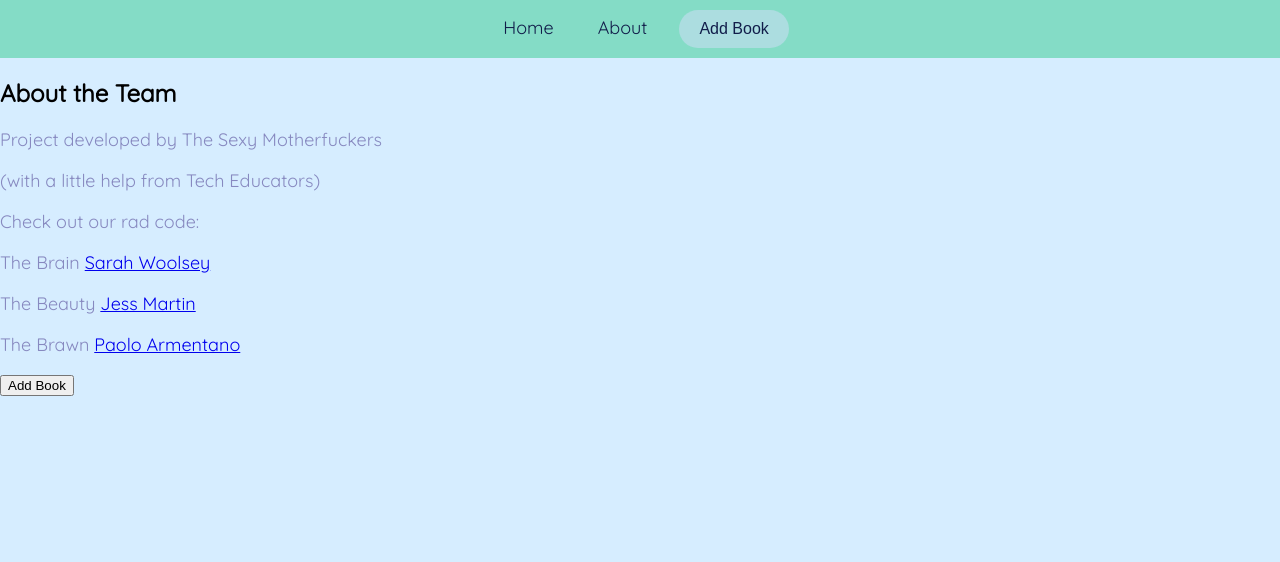
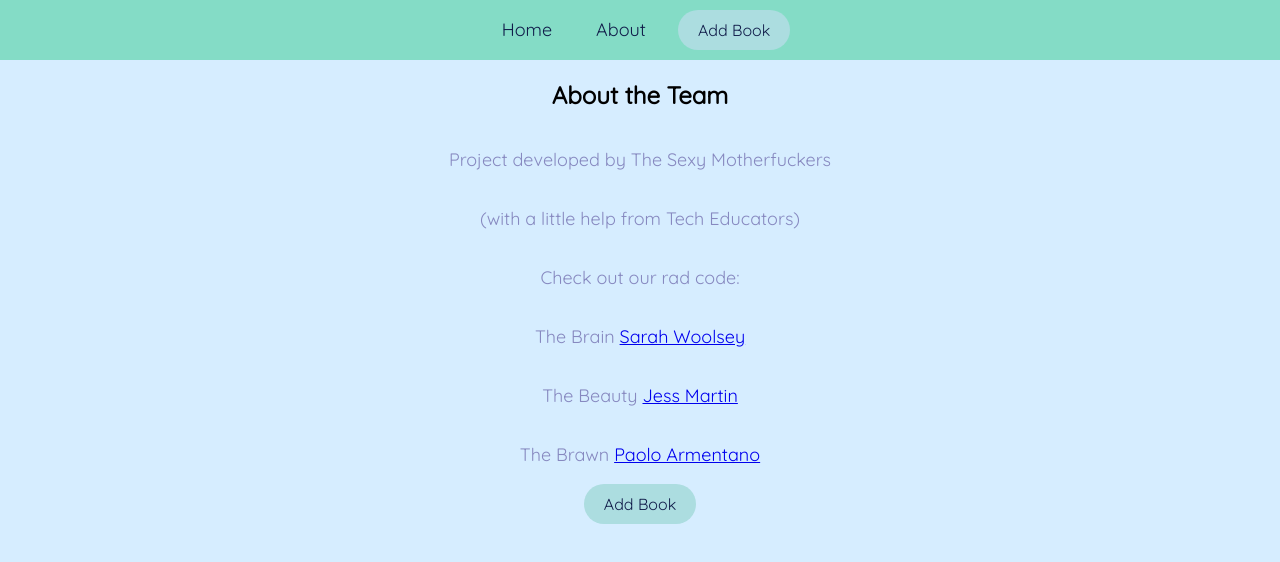
Before and after one commit to JessMMartin/can-of-books, a React (Create React App) app in the folder client/: page /about in a window 1280 px wide. Both pictures are taken after a click on the button "Add Book". Shown: the top 562 px of the page. Built offline with nearby package versions, Linux system fonts and the light colour scheme.

Commit message:
added css

```diff
--- a/client/src/App.css
+++ b/client/src/App.css
@@ -1,7 +1,6 @@
 @import url('https://fonts.googleapis.com/css2?family=Quicksand&display=swap');
 
 body {
-    font-family: Arial, sans-serif;
     margin: 0;
     padding: 0;
     font-family: 'Quicksand', sans-serif;
@@ -77,6 +76,7 @@ body {
     padding: 10px 20px;
     cursor: pointer;
     transition: transform 0.3s ease;
+    font-family: 'Quicksand', sans-serif;
   }
 
   .btn:hover {
@@ -119,3 +119,24 @@ body {
     visibility: visible;
     opacity: 1;
   }
+
+  .aboutPage{
+    display: flex;
+    justify-content: center;
+    align-items: center;
+    flex-direction: column;
+  }
+
+  .bestBooks{
+    display: flex;
+    justify-content: center;
+    align-items: center;
+    flex-direction: column;
+  }
+
+  .centered-button{
+    display: flex;
+    justify-content: center;
+    align-items: center;
+
+  }
--- a/client/src/App.js
+++ b/client/src/App.js
@@ -58,7 +58,9 @@ const App = () => {
           }
         />
       </Routes>
-      {showForm && <AddBookButton />}
+      <div className="centered-button">
+        {showForm && <AddBookButton />}
+      </div>
     </Router>
   );
 };
--- a/client/src/Components/About.js
+++ b/client/src/Components/About.js
@@ -1,8 +1,9 @@
 import React from 'react';
+import '../App.css';
 
 function About() {
   return (
-    <div>
+    <div className='aboutPage'>
       <h2>About the Team</h2>
       <p>Project developed by The Sexy Motherfuckers</p>
       <p>(with a little help from Tech Educators)</p>
--- a/client/src/Components/AddBookButton.js
+++ b/client/src/Components/AddBookButton.js
@@ -1,8 +1,9 @@
 import React from 'react';
+import '../App.css';
 
 const AddBookButton = ({ handleAddBookClick }) => {
   return (
-    <button onClick={handleAddBookClick}>Add Book</button>
+    <button className='btn' onClick={handleAddBookClick}>Add Book</button>
   );
 };
 
--- a/client/src/Components/Bestbooks.js
+++ b/client/src/Components/Bestbooks.js
@@ -25,7 +25,7 @@ const BestBooks = () => {
   }, []);
 
   return (
-    <div>
+    <div className='bestBooks'>
       <h2>Best Books</h2>
       <ul>
         {books.map((book) => (
```
